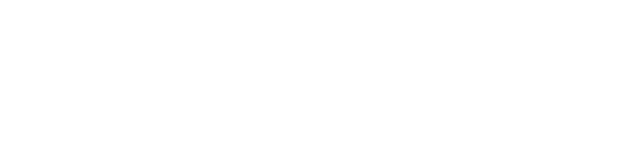
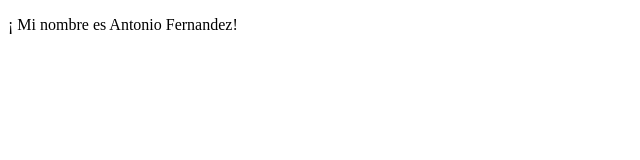
Before and after one commit to AntonioFernandez123/test-repositorio-AntonioF, a plain HTML site: page index.html in a window 1280 px wide. Shown: the whole page, without its empty margins (0-640 px from the left). Drawn offline with Linux system fonts and the light colour scheme.

Commit message:
Agregado DIV

```diff
--- a/index.html
+++ b/index.html
@@ -6,6 +6,11 @@
     <title>GIT VSCODE</title>
 </head>
 <body>
+    <div class=”container”>
+        <div class=”row”>
+            <p> ¡ Mi nombre es Antonio Fernandez! </p>
+        </div>
+        </div>
 
 </body>
 </html>
```
